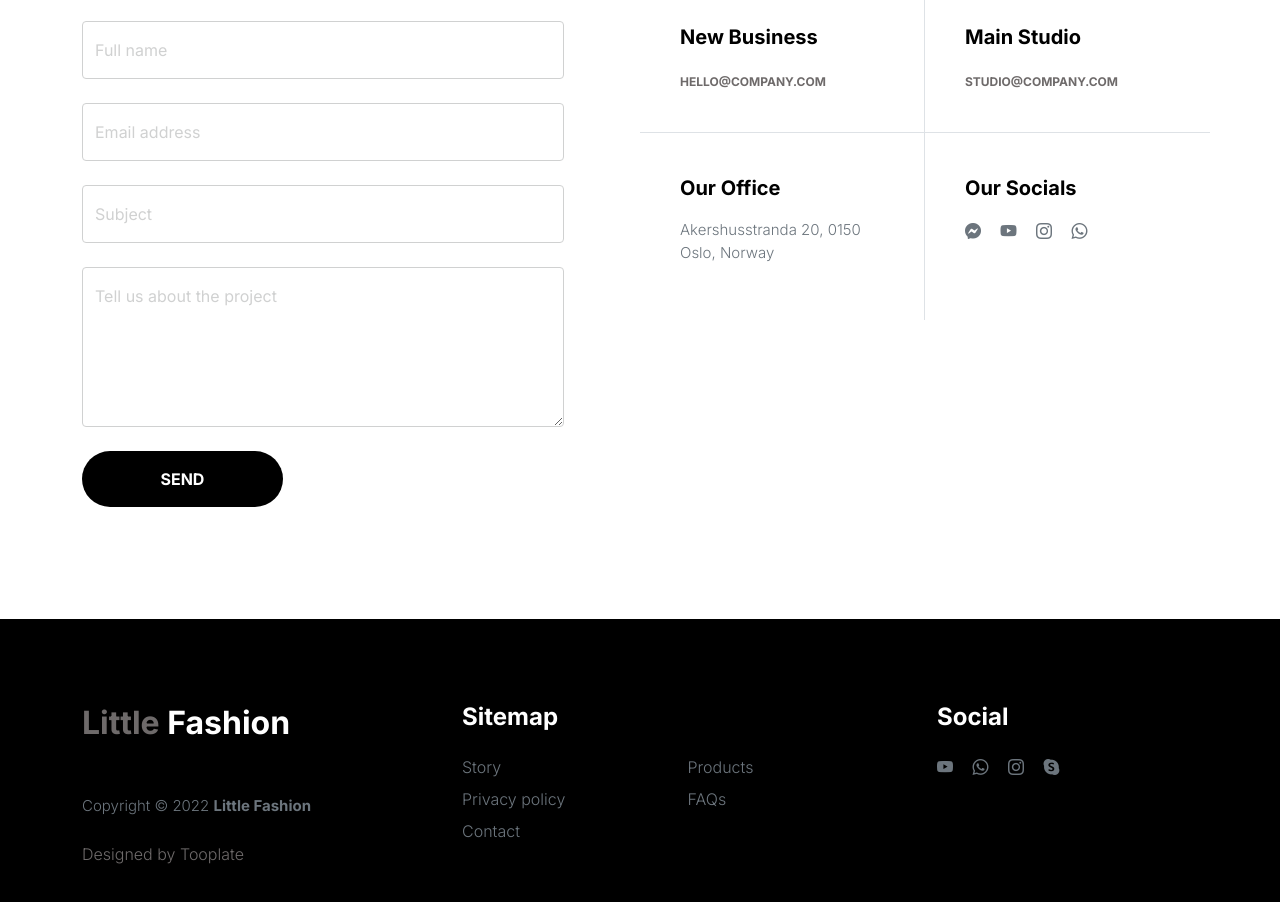
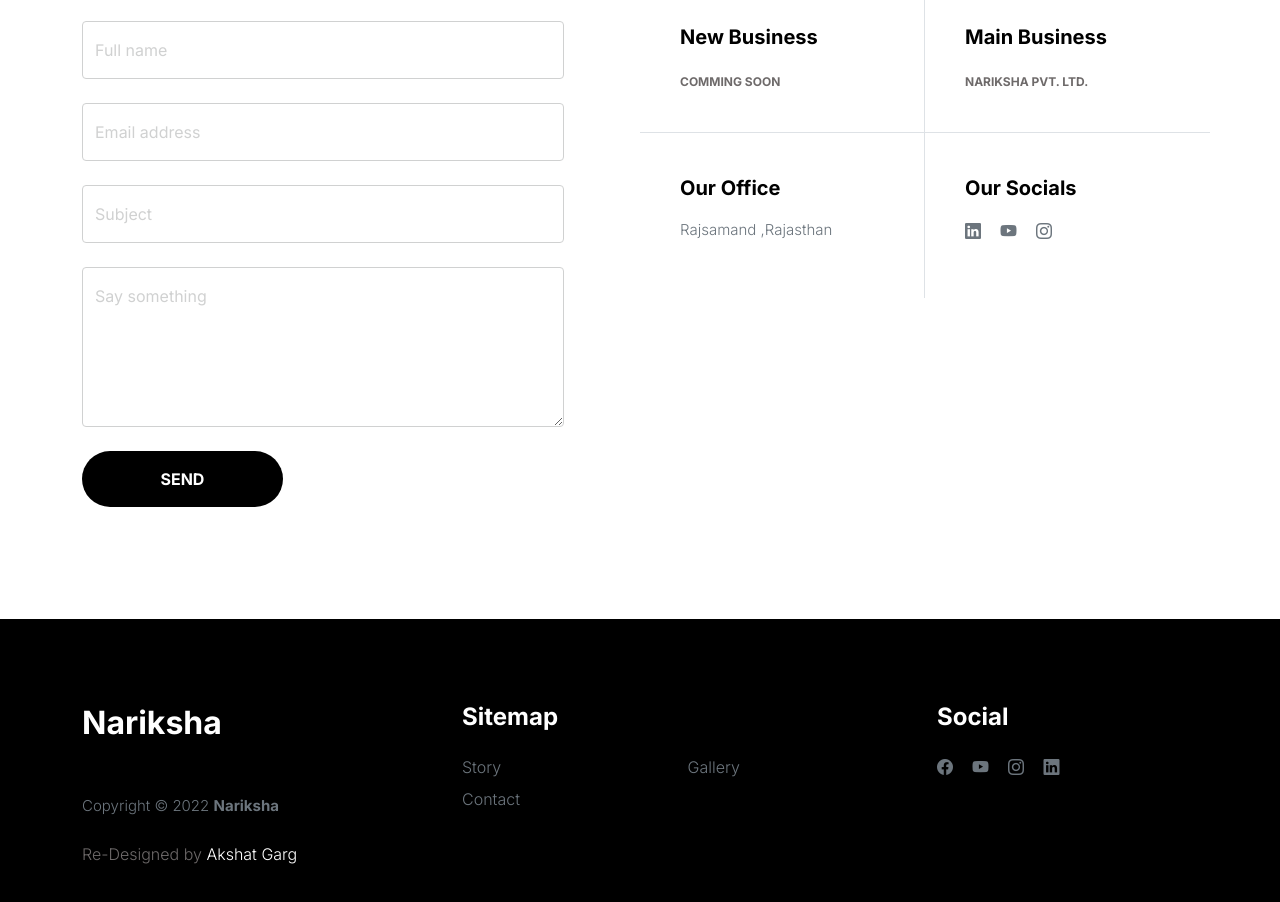
Before and after one commit to akshat0786/nariksha-website, a plain HTML site: page contact.html in a window 1280 px wide. Shown: the part 746-1648 px from the top of the page. Drawn offline with Linux system fonts and the light colour scheme.

Commit message:
Completed contact page

```diff
--- a/contact.html
+++ b/contact.html
@@ -7,7 +7,7 @@
         <meta name="description" content="">
         <meta name="author" content="">
 
-        <title>Tooplate's Little Fashion - Contact Page</title>
+        <title>Nariksha Contact Page</title>
 
         <!-- CSS FILES -->
         <link rel="preconnect" href="https://fonts.googleapis.com">
@@ -23,13 +23,7 @@
 
         <link href="css/tooplate-little-fashion.css" rel="stylesheet">
 
-<!--
 
-Tooplate 2127 Little Fashion
-
-https://www.tooplate.com/view/2127-little-fashion
-
--->
     </head>
 
     <body>
@@ -49,13 +43,13 @@ https://www.tooplate.com/view/2127-little-fashion
                     </button>
 
                     <a class="navbar-brand" href="index.html">
-                        <strong><span>Little</span> Fashion</strong>
+                        <strong><span>Nariksha</span></strong>
                     </a>
 
                     <div class="d-lg-none">
-                        <a href="sign-in.html" class="bi-person custom-icon me-3"></a>
+                        <a href="#" class="bi-person custom-icon me-3"></a>
 
-                        <a href="product-detail.html" class="bi-bag custom-icon"></a>
+                        <a href="#" class="bi-bag custom-icon"></a>
                     </div>
 
                     <div class="collapse navbar-collapse" id="navbarNav">
@@ -69,7 +63,7 @@ https://www.tooplate.com/view/2127-little-fashion
                             </li>
 
                             <li class="nav-item">
-                                <a class="nav-link" href="products.html">Products</a>
+                                <a class="nav-link" href="products.html">Gallery</a>
                             </li>
 
                             <li class="nav-item">
@@ -82,9 +76,9 @@ https://www.tooplate.com/view/2127-little-fashion
                         </ul>
 
                         <div class="d-none d-lg-block">
-                            <a href="sign-in.html" class="bi-person custom-icon me-3"></a>
+                            <a href="#" class="bi-person custom-icon me-3"></a>
 
-                            <a href="product-detail.html" class="bi-bag custom-icon"></a>
+                            <a href="#" class="bi-bag custom-icon"></a>
                         </div>
                     </div>
                 </div>
@@ -136,7 +130,7 @@ https://www.tooplate.com/view/2127-little-fashion
                                 <div class="form-floating mb-4">
                                     <textarea id="message" name="message" class="form-control" placeholder="Leave a comment here" required style="height: 160px"></textarea>
 
-                                    <label for="message">Tell us about the project</label>
+                                    <label for="message">Say something</label>
                                 </div>
 
                                 <div class="col-lg-5 col-6">
@@ -150,17 +144,17 @@ https://www.tooplate.com/view/2127-little-fashion
                                 <div class="col-6 border-end contact-info">
                                     <h6 class="mb-3">New Business</h6>
 
-                                    <a href="mailto:hello@company.com" class="custom-link">
-                                        hello@company.com
+                                    <a href="#" class="custom-link">
+                                        comming soon
                                         <i class="bi-arrow-right ms-2"></i>
                                     </a>
                                 </div>
 
                                 <div class="col-6 contact-info">
-                                	<h6 class="mb-3">Main Studio</h6>
+                                	<h6 class="mb-3">Main Business</h6>
 
-                                    <a href="mailto:studio@company.com" class="custom-link">
-                                        studio@company.com
+                                    <a href="#" class="custom-link">
+                                        Nariksha Pvt. Ltd.
                                         <i class="bi-arrow-right ms-2"></i>
                                     </a>
                                 </div>
@@ -168,7 +162,7 @@ https://www.tooplate.com/view/2127-little-fashion
                                 <div class="col-6 border-top border-end contact-info">
                                     <h6 class="mb-3">Our Office</h6>
 
-                                    <p class="text-muted">Akershusstranda 20, 0150 Oslo, Norway</p>
+                                    <p class="text-muted">Rajsamand ,Rajasthan</p>
                                 </div>
 
                                 <div class="col-6 border-top contact-info">
@@ -176,13 +170,13 @@ https://www.tooplate.com/view/2127-little-fashion
 
                                     <ul class="social-icon">
 
-                                        <li><a href="#" class="social-icon-link bi-messenger"></a></li>
+                                        <li><a href="https://www.linkedin.com/company/nariksha-pads-private-limited" class="social-icon-link bi-linkedin"></a></li>
 
-                                        <li><a href="#" class="social-icon-link bi-youtube"></a></li>
+                                        <li><a href="https://www.youtube.com/watch?v=uLE4EBGQSH0" class="social-icon-link bi-youtube"></a></li>
 
-                                        <li><a href="#" class="social-icon-link bi-instagram"></a></li>
+                                        <li><a href="https://instagram.com/nariksha_?igshid=et4wv2edpy2i" class="social-icon-link bi-instagram"></a></li>
 
-                                        <li><a href="#" class="social-icon-link bi-whatsapp"></a></li>
+                                        <li><a href="#" class="social-icon-link bi-fac"></a></li>
                                     </ul>
                                 </div>
                             </div>
@@ -198,10 +192,12 @@ https://www.tooplate.com/view/2127-little-fashion
                 <div class="row">
 
                     <div class="col-lg-3 col-10 me-auto mb-4">
-                        <h4 class="text-white mb-3"><a href="index.html">Little</a> Fashion</h4>
-                        <p class="copyright-text text-muted mt-lg-5 mb-4 mb-lg-0">Copyright © 2022 <strong>Little Fashion</strong></p>
+                        <h4 class="text-white mb-3"><a class="narik" href="index.html">Nariksha</a></h4>
+                        <p class="copyright-text text-muted mt-lg-5 mb-4 mb-lg-0">Copyright © 2022 <strong>Nariksha</strong>
+                        </p>
                         <br>
-                        <p class="copyright-text">Designed by <a href="https://www.tooplate.com/" target="_blank">Tooplate</a></p>
+                        <p class="copyright-text">Re-Designed by <a class="narik" href="https://www.linkedin.com/in/akshat0786/
+                                " target="_blank">Akshat Garg</a></p>
                     </div>
 
                     <div class="col-lg-5 col-8">
@@ -210,13 +206,13 @@ https://www.tooplate.com/view/2127-little-fashion
                         <ul class="footer-menu d-flex flex-wrap">
                             <li class="footer-menu-item"><a href="about.html" class="footer-menu-link">Story</a></li>
 
-                            <li class="footer-menu-item"><a href="#" class="footer-menu-link">Products</a></li>
+                            <li class="footer-menu-item"><a href="products.html" class="footer-menu-link">Gallery</a></li>
 
-                            <li class="footer-menu-item"><a href="#" class="footer-menu-link">Privacy policy</a></li>
+                            <!-- <li class="footer-menu-item"><a href="#" class="footer-menu-link">Privacy policy</a></li> -->
 
-                            <li class="footer-menu-item"><a href="#" class="footer-menu-link">FAQs</a></li>
+                            <!-- <li class="footer-menu-item"><a href="#" class="footer-menu-link">FAQs</a></li> -->
 
-                            <li class="footer-menu-item"><a href="#" class="footer-menu-link">Contact</a></li>
+                            <li class="footer-menu-item"><a href="contact.html" class="footer-menu-link">Contact</a></li>
                         </ul>
                     </div>
 
@@ -225,13 +221,17 @@ https://www.tooplate.com/view/2127-little-fashion
 
                         <ul class="social-icon">
 
-                            <li><a href="#" class="social-icon-link bi-youtube"></a></li>
+                            <li><a href="https://www.facebook.com/Nariksha-101532351928722/"
+                                    class="social-icon-link bi-facebook"></a></li>
 
-                            <li><a href="#" class="social-icon-link bi-whatsapp"></a></li>
+                            <li><a href="https://www.youtube.com/watch?v=uLE4EBGQSH0"
+                                    class="social-icon-link bi-youtube"></a></li>
 
-                            <li><a href="#" class="social-icon-link bi-instagram"></a></li>
+                            <li><a href="https://instagram.com/nariksha_?igshid=et4wv2edpy2i "
+                                    class="social-icon-link bi-instagram"></a></li>
 
-                            <li><a href="#" class="social-icon-link bi-skype"></a></li>
+                            <li><a href="https://www.linkedin.com/company/nariksha-pads-private-limited"
+                                    class="social-icon-link bi-linkedin"></a></li>
                         </ul>
                     </div>
 
```
Also changed, not shown: index.html (+1 -1 lines).
